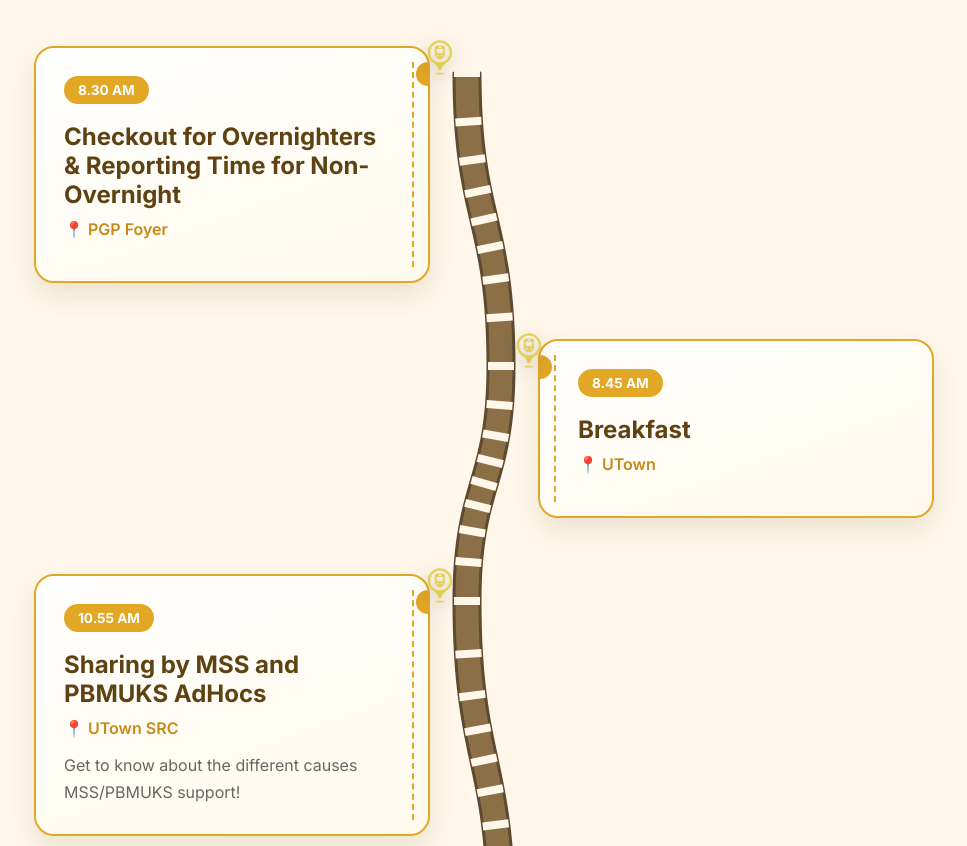
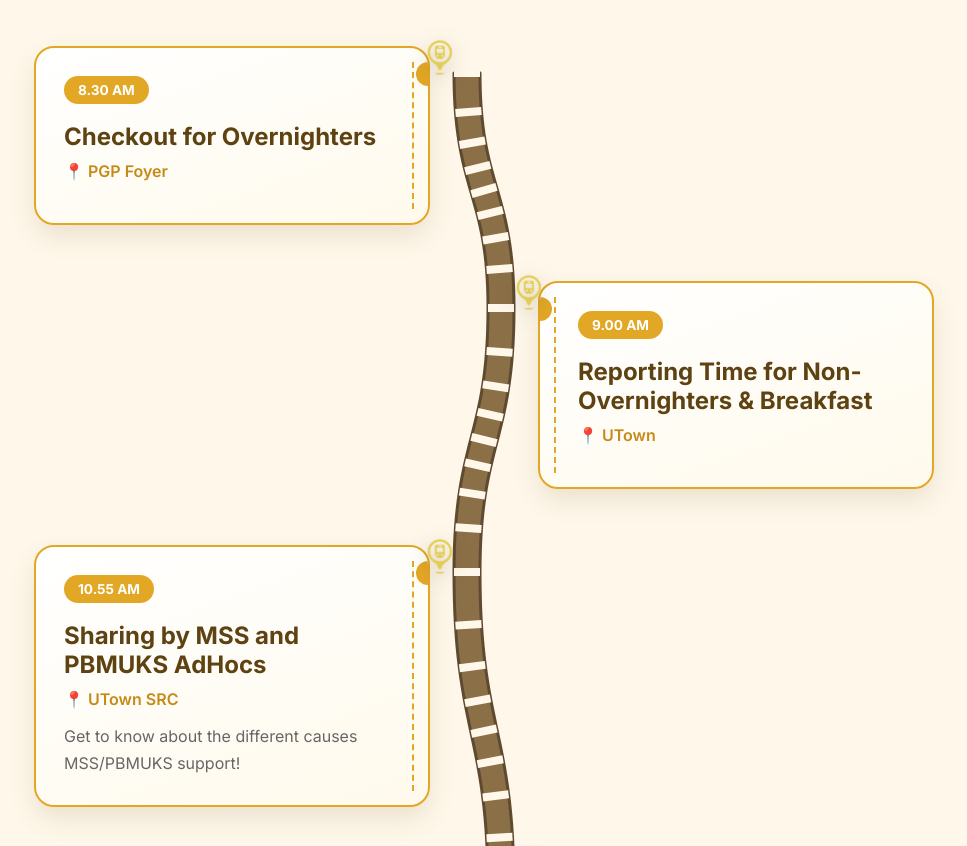
Before and after one commit to nfahfah/memoria, a Vue app: page /camp-guide in a window 1280 px wide. Shown: the part 9500-10346 px from the top of the page, without its empty margins (156-1123 px from the left). Built offline with nearby package versions, Linux system fonts and the light colour scheme.

Commit message:
minor change in prog flow

```diff
--- a/src/c-section/Day3Section.vue
+++ b/src/c-section/Day3Section.vue
@@ -117,12 +117,12 @@ function scrollToTop() {
 const activities = [
   {
     time: "8.30 AM",
-    title: "Checkout for Overnighters & Reporting Time for Non-Overnight",
+    title: "Checkout for Overnighters",
     venue: "PGP Foyer"
   },
   {
-    time: "8.45 AM",
-    title: "Breakfast",
+    time: "9.00 AM",
+    title: "Reporting Time for Non-Overnighters & Breakfast",
     venue: "UTown"
   },
   {
```
